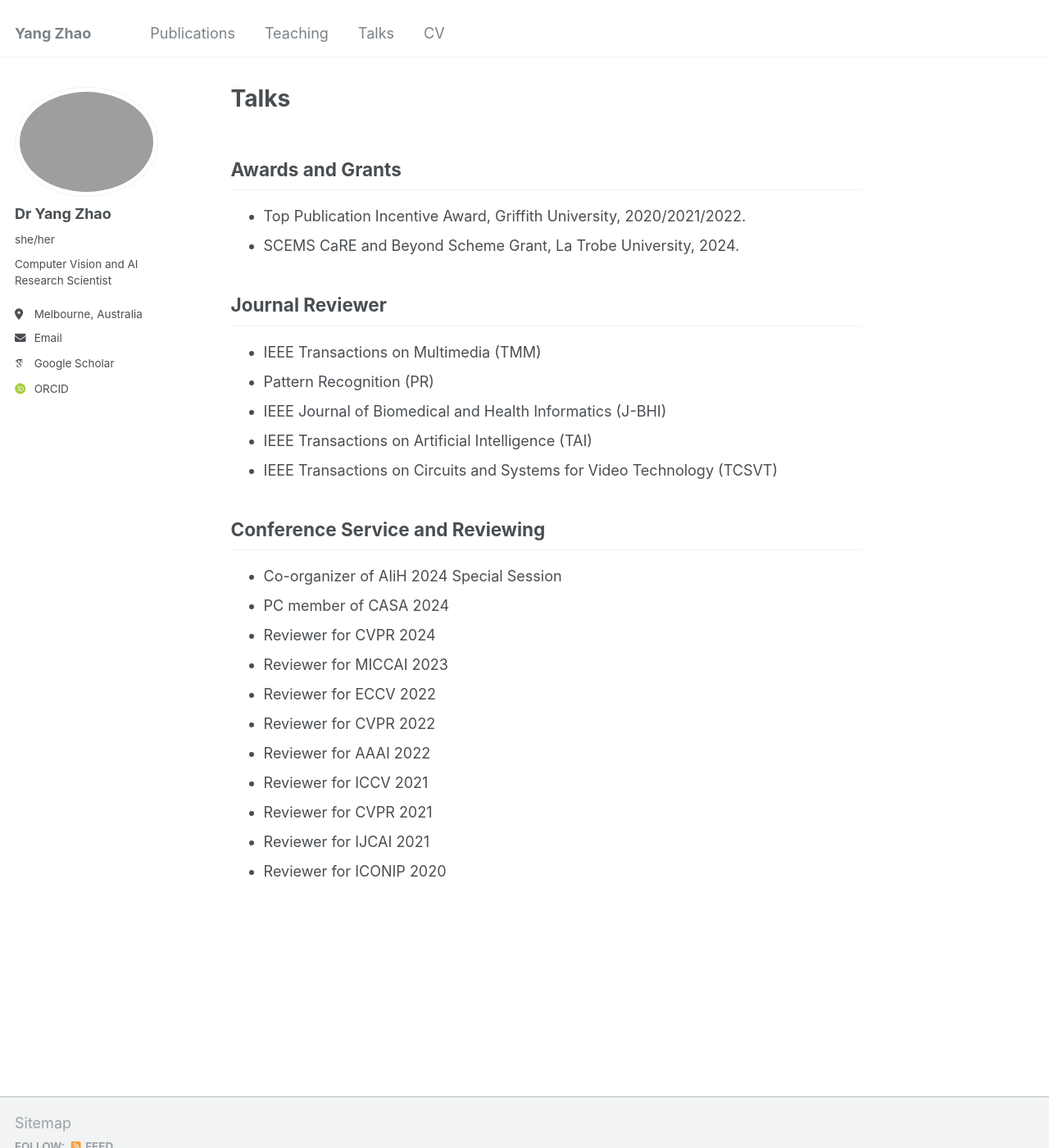
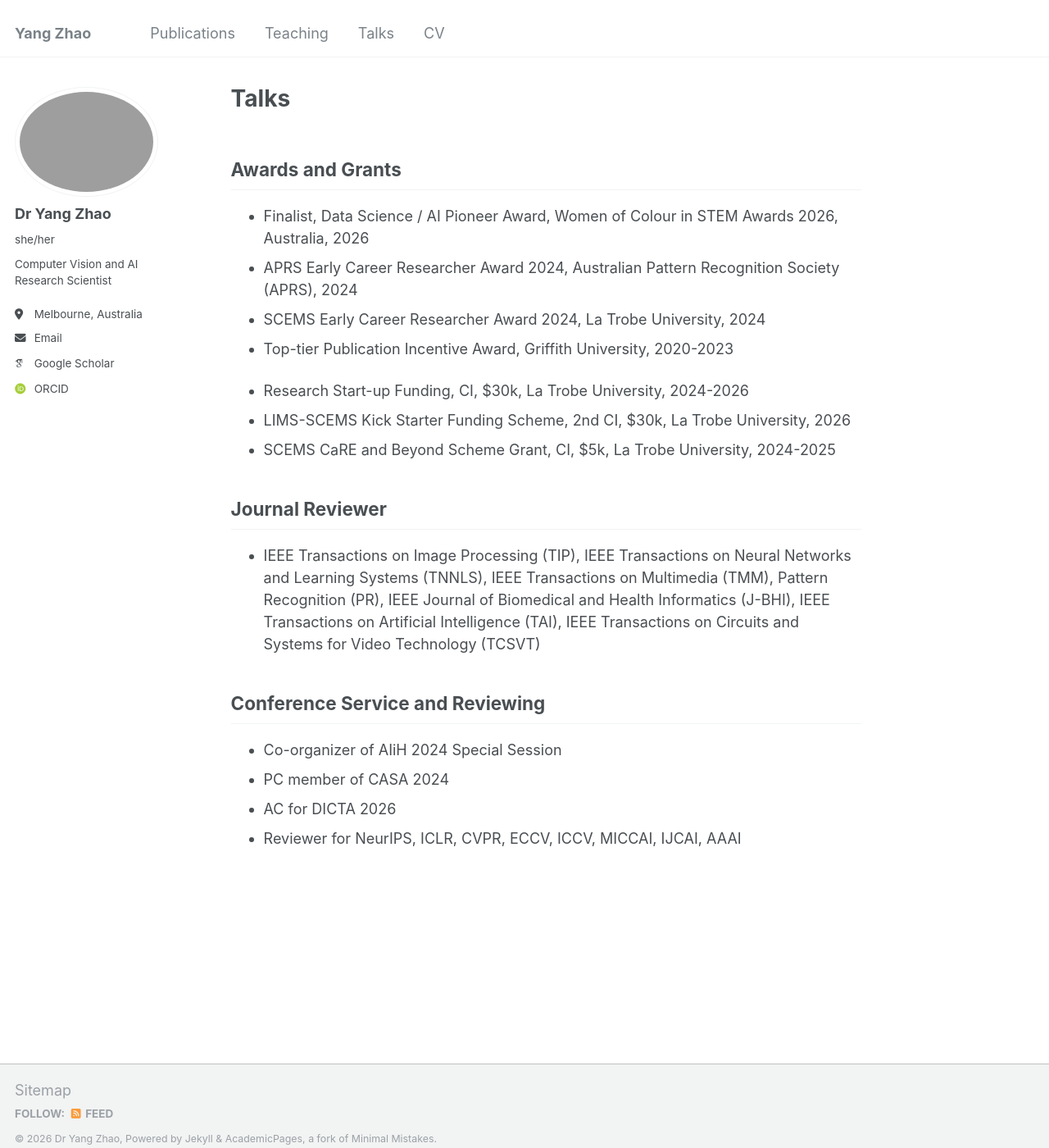
Before and after one commit to yangyangkiki/yangyangkiki.github.io, a Jekyll site: the page built from _pages/talks.md, in a window 1280 px wide and 1400 px high. Shown: the whole window at 82% size. Built offline with Jekyll 4.4.1, drawn with Linux system fonts in a browser that asks for light colours; some web fonts are replaced.

Commit message:
Update talks.md

```diff
--- a/_pages/talks.md
+++ b/_pages/talks.md
@@ -9,27 +9,22 @@ redirect_from:
 
 ## Awards and Grants
 
-- Top Publication Incentive Award, Griffith University, 2020/2021/2022.
-- SCEMS CaRE and Beyond Scheme Grant, La Trobe University, 2024.
+- Finalist, Data Science / AI Pioneer Award, Women of Colour in STEM Awards 2026, Australia, 2026
+- APRS Early Career Researcher Award 2024, Australian Pattern Recognition Society (APRS), 2024
+- SCEMS Early Career Researcher Award 2024, La Trobe University, 2024
+- Top-tier Publication Incentive Award, Griffith University, 2020-2023
+
+-  Research Start-up Funding, CI, $30k, La Trobe University, 2024-2026
+-  LIMS-SCEMS Kick Starter Funding Scheme, 2nd CI, $30k, La Trobe University, 2026
+-  SCEMS CaRE and Beyond Scheme Grant, CI, $5k, La Trobe University, 2024-2025
 
 ## Journal Reviewer
 
-- IEEE Transactions on Multimedia (TMM)
-- Pattern Recognition (PR)
-- IEEE Journal of Biomedical and Health Informatics (J-BHI)
-- IEEE Transactions on Artificial Intelligence (TAI)
-- IEEE Transactions on Circuits and Systems for Video Technology (TCSVT)
+- IEEE Transactions on Image Processing (TIP), IEEE Transactions on Neural Networks and Learning Systems (TNNLS), IEEE Transactions on Multimedia (TMM), Pattern Recognition (PR), IEEE Journal of Biomedical and Health Informatics (J-BHI), IEEE Transactions on Artificial Intelligence (TAI), IEEE Transactions on Circuits and Systems for Video Technology (TCSVT)
 
 ## Conference Service and Reviewing
 
 - Co-organizer of AIiH 2024 Special Session
 - PC member of CASA 2024
-- Reviewer for CVPR 2024
-- Reviewer for MICCAI 2023
-- Reviewer for ECCV 2022
-- Reviewer for CVPR 2022
-- Reviewer for AAAI 2022
-- Reviewer for ICCV 2021
-- Reviewer for CVPR 2021
-- Reviewer for IJCAI 2021
-- Reviewer for ICONIP 2020
+- AC for DICTA 2026
+- Reviewer for NeurIPS, ICLR, CVPR, ECCV, ICCV, MICCAI, IJCAI, AAAI
```
